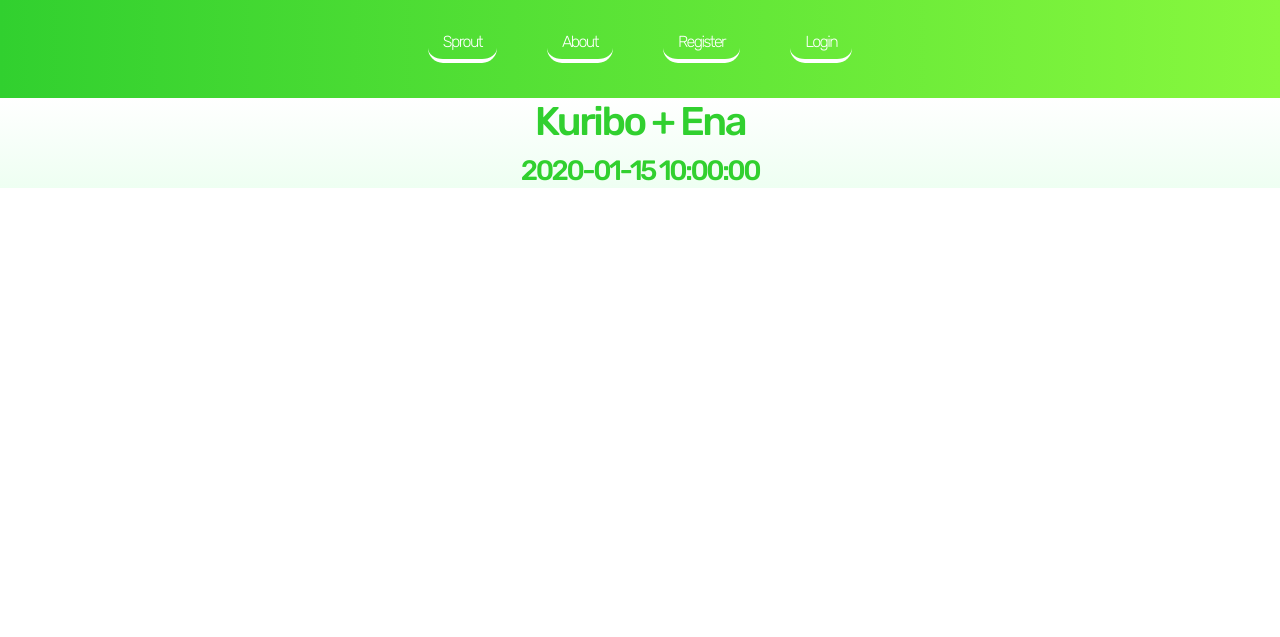
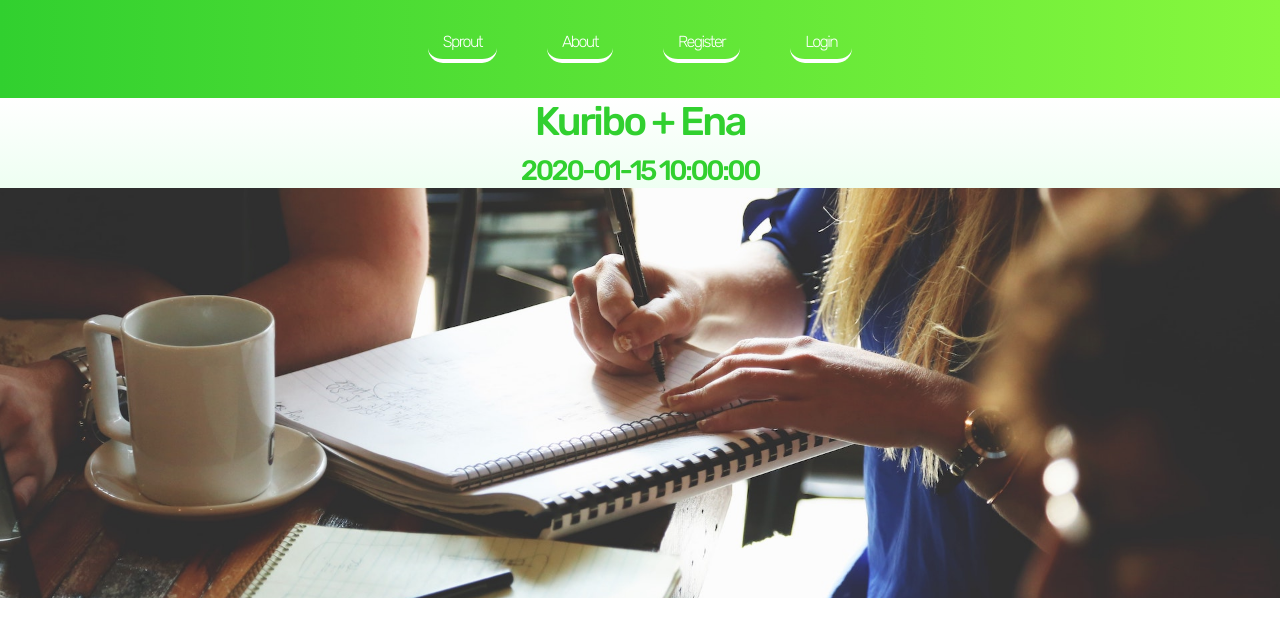
Before and after one commit to JulianMichaelRice/Websites-Portfolio, a Flask app: template Sprout/server/src/templates/index.html in a window 1280 px wide. Shown: the top 637 px of the page. Run offline with Flask 2, Linux system fonts and the light colour scheme; the template is opened without the code that fills it: most values are stand-ins (such as "Sample title", 1, 10 or a date in 2020); some libraries are stand-ins or nearby versions.

Commit message:
E10: Repositioned footer, new contact form | Sprout: prepared parallax

```diff
--- a/Sprout/server/src/templates/index.html
+++ b/Sprout/server/src/templates/index.html
@@ -28,10 +28,13 @@
         </ul>
     </div>
 
+    <div class="parallax cover-tall bg1"
+
     <!-- Content -->
     <div class="container-fluid">
       <h1 class="hidden-l text-center">Kuribo + Ena</h1>
       <h3 class="hidden-r text-center">{{ context.server_time }}</h3>
+
     </div>
 
 
--- a/Sprout/static/style.css
+++ b/Sprout/static/style.css
@@ -5,21 +5,17 @@ body { font-family: 'Lobster', cursive; margin: 0; padding: 0; }
 .text-xl { font-size: 4rem; }
 @keyframes fade-in {
     from {opacity: 0; transform: translateY(150px);}
-    to {opacity: 1; transform: translateY(0);}
-}
+    to {opacity: 1; transform: translateY(0);} }
 @keyframes fade-right {
     from {opacity: 0; transform: translateX(1000px);}
-    to {opacity: 1; transform: translateX(0);}
-}
+    to {opacity: 1; transform: translateX(0);} }
 @keyframes fade-left {
     from {opacity: 0; transform: translateX(-1000px);}
-    to {opacity: 1; transform: translateX(0);}
-}
+    to {opacity: 1; transform: translateX(0);} }
 @keyframes jump-in-s {
     0% {opacity: 0; transform: scale(0.6);}
     50% {opacity: 0; transform: scale(0.6);}
-    100% {opacity: 1; transform: scale(1);}
-}
+    100% {opacity: 1; transform: scale(1);} }
 @keyframes jump-in-f {
     0% {opacity: 0; transform: scale(0.6);}
     100% {opacity: 1; transform: scale(1);}
@@ -70,3 +66,15 @@ ul > li > a.nav-link:hover {
     background: linear-gradient(90deg, #31D02F, rgb(136, 248, 62));
     padding: 20px 0px 30px 0px;
 }
+.parallax {
+    background-attachment: fixed;
+    background-position: center;
+    background-repeat: no-repeat;
+    background-size: cover;
+}
+.cover-tall { height: 500px; }
+.cover-mid { height: 300px; }
+.cover-tight { height: 150px; }
+.bg1 { background-image: url("study1.jpg"); }
+.bg2 { background-image: url("study2.jpg"); }
+.bg3 { background-image: url("study3.jpg"); }
```
Also changed, not shown: E10 Arena/public/index.html (+39 -8 lines), Sprout/static/study1.jpg (added), Sprout/static/study2.jpg (added), Sprout/static/study3.jpg (added), 4 other files.
